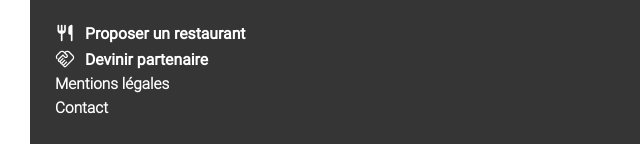
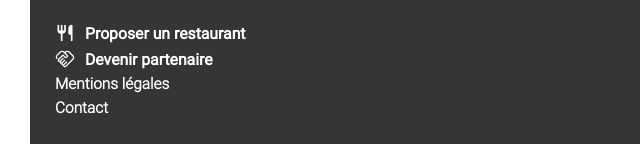
Before and after one commit to LOOPING-AL/OC-P3-OhMyFood, a website: page index.html in a window 1280 px wide. Shown: the part 1373-1517 px from the top of the page, 0-640 px from the left. Drawn offline with Linux system fonts and the light colour scheme; a web font is replaced by a local one.

Commit message:
correct ortograph

```diff
--- a/index.html
+++ b/index.html
@@ -246,7 +246,7 @@
                     src="../public/icones/handshake_FILL0_wght400_GRAD0_opsz48.svg"
                     alt="handshake_FILL0_wght400_GRAD0_opsz48"
                   />
-                  <h5>Devinir partenaire</h5>
+                  <h5>Devenir partenaire</h5>
                 </a>
               </li>
 
```
Also changed, not shown: menus/a_la_francaise.html (+1 -1 lines), menus/la_note_enchantee.html (+1 -1 lines), menus/la_palette_du_gout.html (+2 -4 lines), menus/le_delice_des_sens.html (+1 -1 lines).
